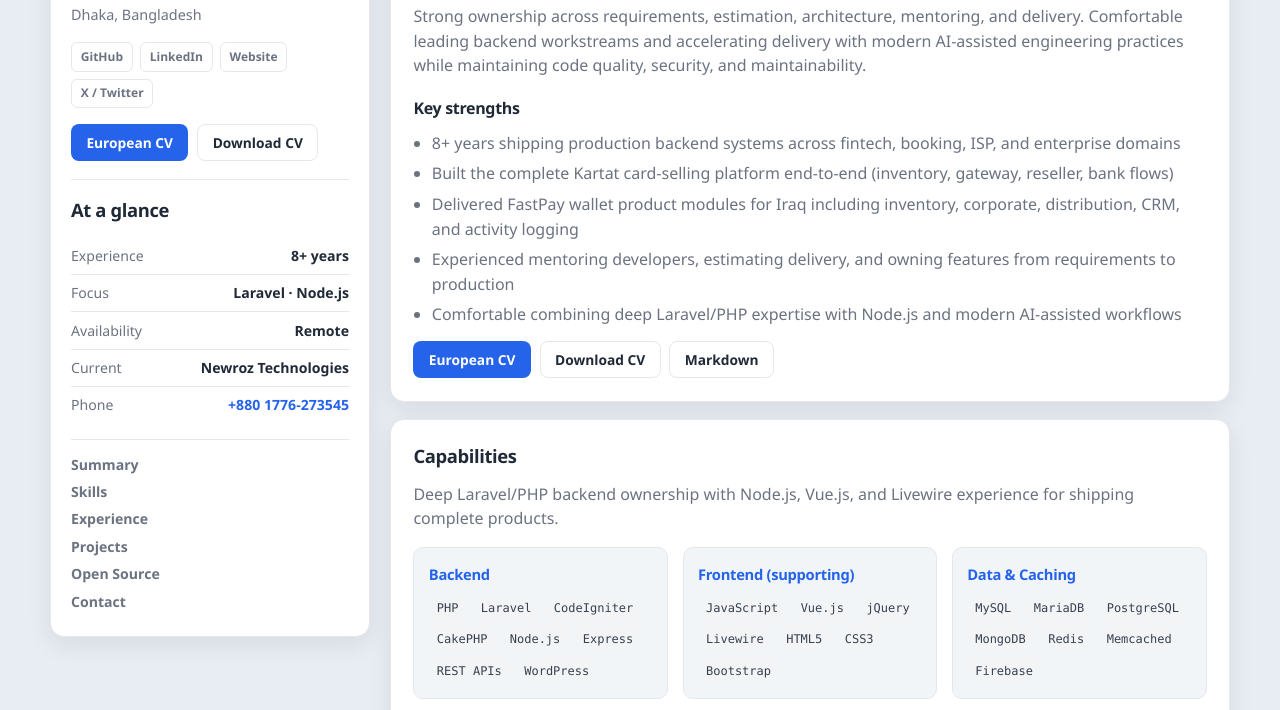
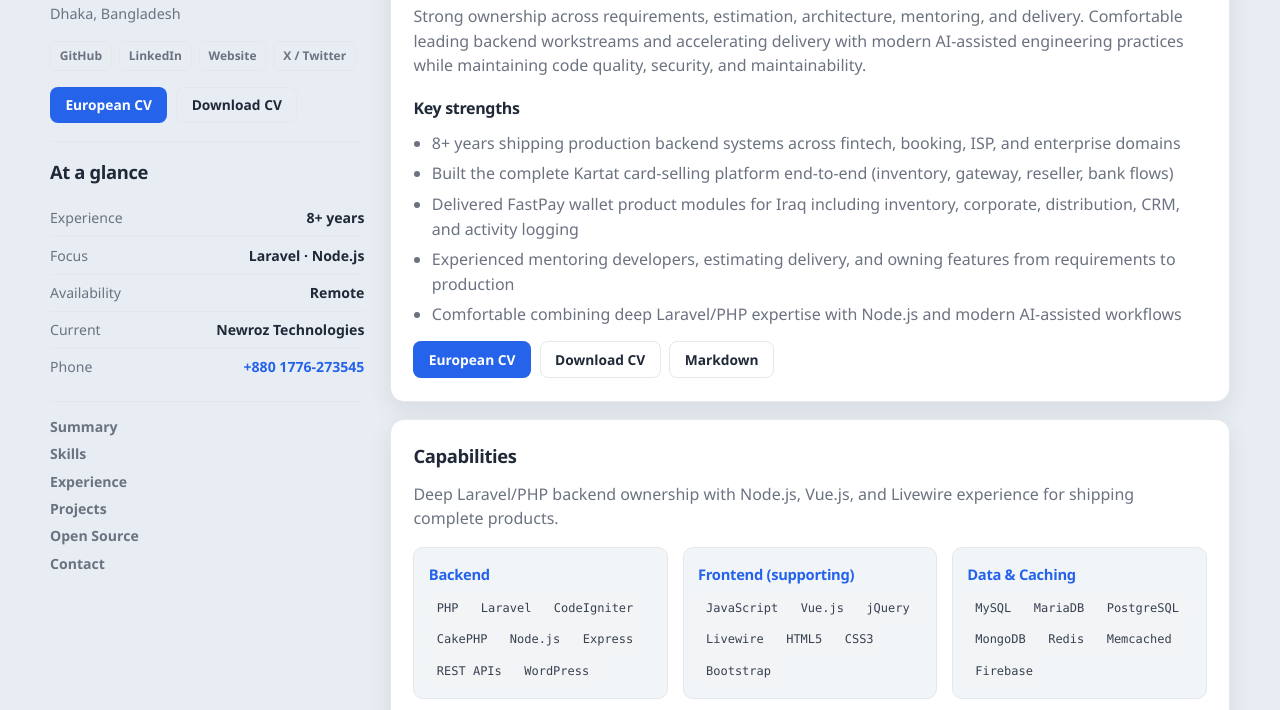
Before and after one commit to jewel-rana/jewel-rana.github.io, a website: page index.html in a window 1280 px wide. Shown: the part 236-946 px from the top of the page. Drawn offline with Linux system fonts and the light colour scheme.

Commit message:
Update sidebar

```diff
--- a/assets/css/styles.css
+++ b/assets/css/styles.css
@@ -133,7 +133,11 @@ ul {
 }
 
 .sidebar-card {
-  padding: 1.35rem 1.25rem 1.5rem;
+  padding: 1.35rem 0.35rem 1.5rem 0;
+  background: transparent;
+  border: 0;
+  border-radius: 0;
+  box-shadow: none;
 }
 
 .sidebar-top {
```
Also changed, not shown: dist/assets/css/styles.css.
